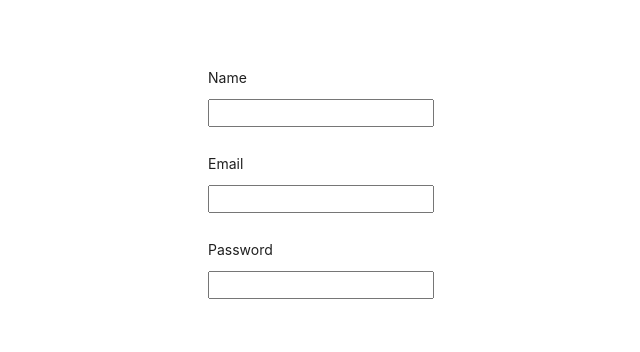
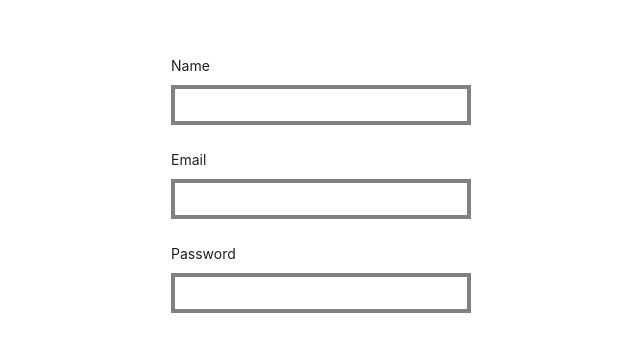
Before and after one commit to ThePritrax/Orange-Bus, a React (Create React App) app in the folder client/: page /register in a window 1280 px wide. Shown: the part 204-556 px from the top of the page, without its empty margins (319-959 px from the left). Built offline with nearby package versions, Linux system fonts and the light colour scheme.

Commit message:
register page basic style

```diff
--- a/client/src/pages/Register.js
+++ b/client/src/pages/Register.js
@@ -4,6 +4,7 @@ import {Form} from 'antd';
 function Register() {
   return (
     <div className='h-screen d-flex justify-content-center align-items-center'>
+        <div className='w-300'>
         <Form layout='vertical'>
             <Form.Item label='Name'>
                 <input type="text"/>
@@ -15,6 +16,7 @@ function Register() {
                 <input type="text"/>
             </Form.Item>
         </Form>
+        </div>
     </div>
   )
 }
--- a/client/src/resources/global.css
+++ b/client/src/resources/global.css
@@ -2,3 +2,15 @@
 .h-screen{
     height: 100vh;
 }
+
+.w-300{
+    width: 300px;
+}
+
+/* inputs */
+
+input{
+    height: 40px;
+    border: 4px solid gray;
+    width: 100%;
+}
```
